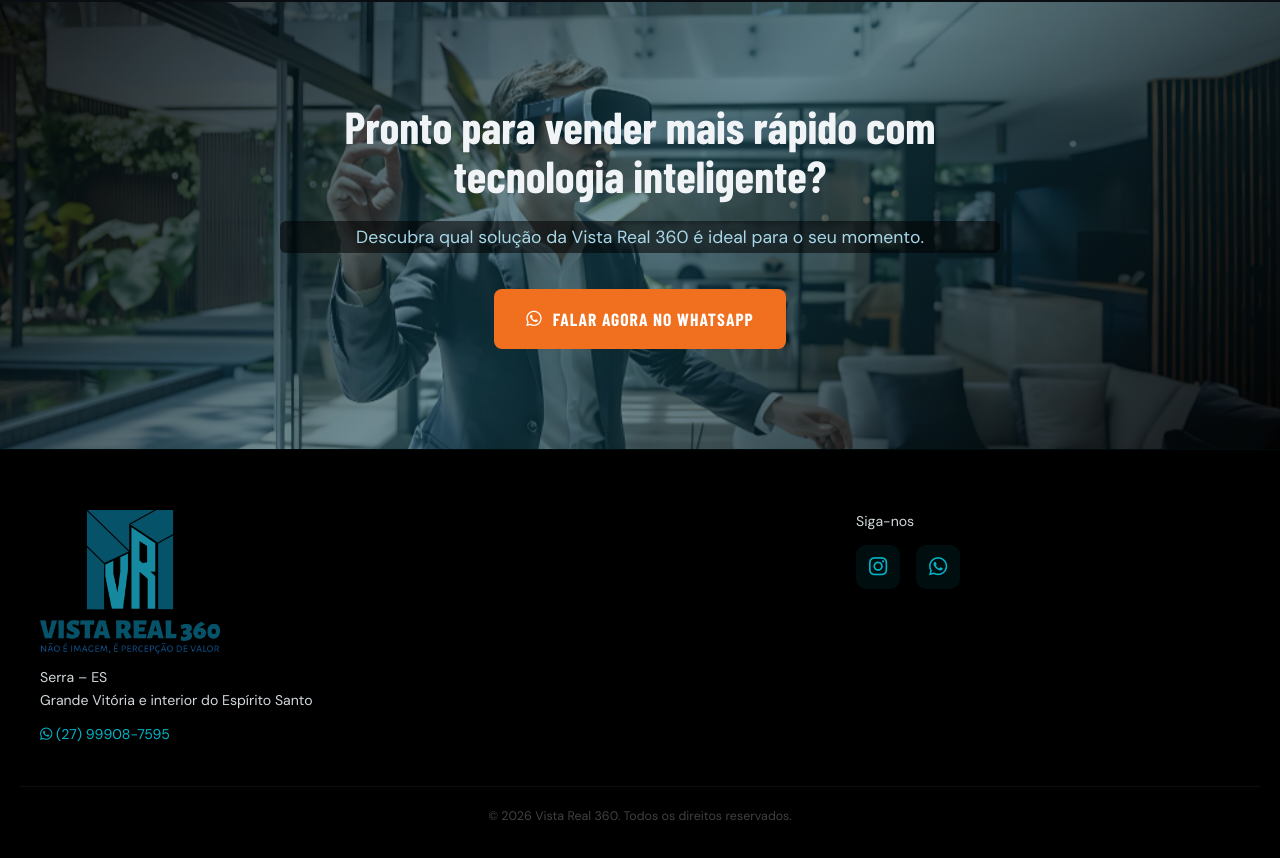
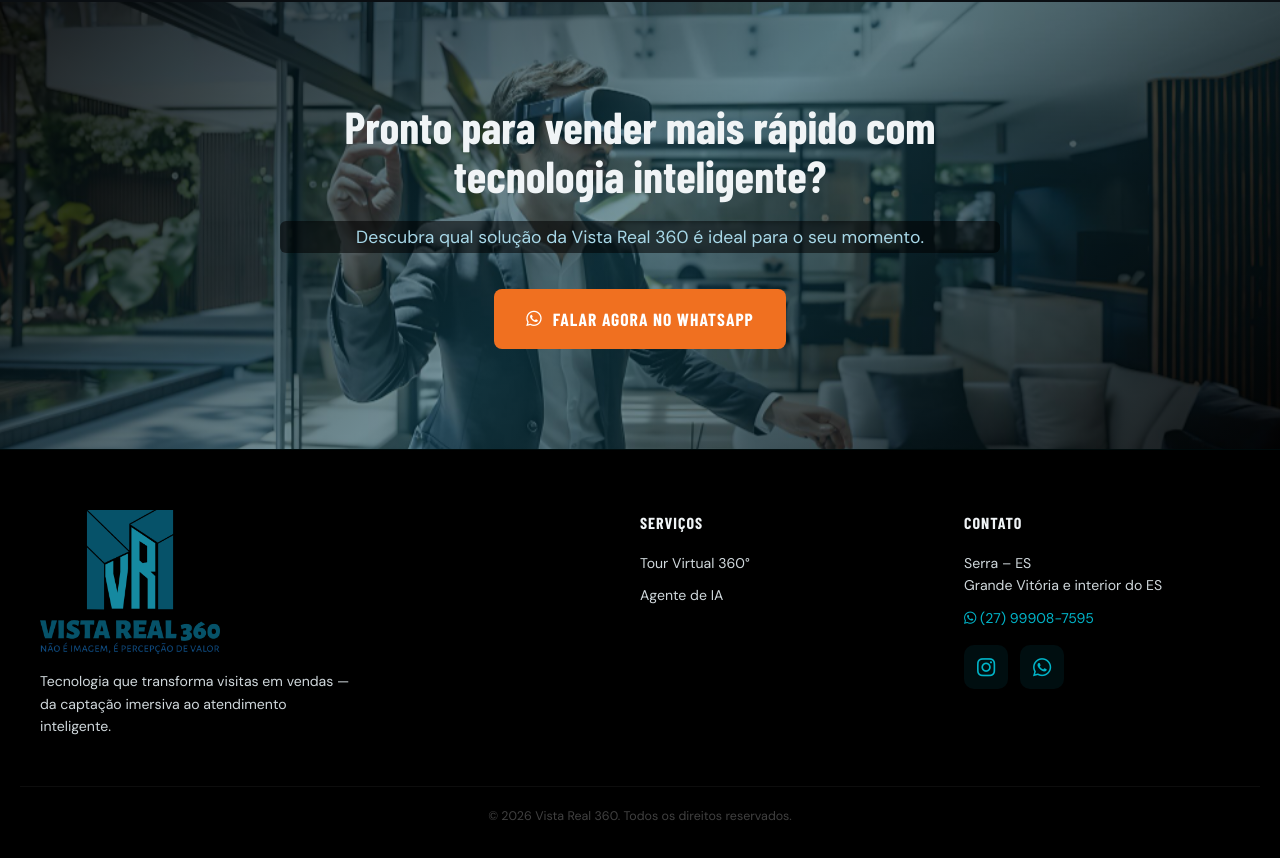
Before and after one commit to johnsonsudre/vistareal360_landingpage, a React (Vite) app: page / in a window 1280 px wide. Shown: the part 1730-2588 px from the top of the page. Built offline with nearby package versions, Linux system fonts and the light colour scheme; the HTML template or start-up script is replaced by a standard one; a web font is replaced by a local one.

Commit message:
feat: footer 3 colunas com servicos e contato; hero home usa mesmas fontes do hero IA

```diff
--- a/src/App.css
+++ b/src/App.css
@@ -781,31 +781,68 @@ a {
   margin: 0 auto;
   display: grid;
   grid-template-columns: 1fr;
-  gap: 32px;
+  gap: 40px;
 }
 
 .footer-logo {
   max-width: 180px;
-  margin-bottom: 12px;
+  margin-bottom: 16px;
 }
 
-.footer-info p {
+.footer-brand-desc {
   font-size: 0.88rem;
   color: var(--text-body);
   line-height: 1.6;
+  max-width: 320px;
 }
 
-.footer-info a {
+.footer-col-title {
+  display: block;
+  font-family: var(--font-display);
+  font-weight: 700;
+  font-size: 1rem;
+  color: var(--text-light);
+  text-transform: uppercase;
+  letter-spacing: 1px;
+  margin-bottom: 16px;
+}
+
+.footer-links {
+  display: flex;
+  flex-direction: column;
+  gap: 10px;
+}
+
+.footer-link {
+  font-size: 0.88rem;
+  color: var(--text-body);
+  transition: color 0.3s ease;
+}
+
+.footer-link:hover {
   color: var(--ciano);
 }
 
-.footer-info a:hover {
+.footer-contact-item {
+  font-size: 0.88rem;
+  color: var(--text-body);
+  line-height: 1.6;
+  margin-bottom: 10px;
+}
+
+.footer-contact-item a {
+  color: var(--ciano);
+  transition: text-decoration 0.3s ease;
+}
+
+.footer-contact-item a:hover {
   text-decoration: underline;
 }
 
 .footer-social {
   display: flex;
-  gap: 16px;
+  gap: 12px;
+  margin-top: 16px;
 }
 
 .footer-social a {
@@ -828,7 +865,7 @@ a {
 }
 
 .footer-copy {
-  margin-top: 40px;
+  margin-top: 48px;
   padding-top: 20px;
   border-top: 1px solid rgba(255,255,255,0.05);
   font-size: 0.78rem;
@@ -972,7 +1009,7 @@ a {
   }
 
   .footer-inner {
-    grid-template-columns: 2fr 1fr;
+    grid-template-columns: 2fr 1fr 1fr;
     gap: 48px;
   }
 
--- a/src/components/Footer.jsx
+++ b/src/components/Footer.jsx
@@ -1,3 +1,5 @@
+import { Link } from 'react-router-dom'
+
 const WHATSAPP = 'https://wa.me/5527999087595'
 const INSTAGRAM = 'https://instagram.com/vistareal360'
 
@@ -5,26 +7,36 @@ export default function Footer() {
   return (
     <footer className="footer" aria-label="Rodapé">
       <div className="footer-inner">
-        <div className="footer-info">
+        <div className="footer-brand">
           <img
             className="footer-logo"
             src="/images/VISTA REAL 360 - logo com slogan.png"
             alt="Vista Real 360 — Não é imagem, é percepção de valor"
             loading="lazy"
           />
-          <p>
+          <p className="footer-brand-desc">
+            Tecnologia que transforma visitas em vendas — da captação imersiva ao atendimento inteligente.
+          </p>
+        </div>
+
+        <div className="footer-col">
+          <span className="footer-col-title">Serviços</span>
+          <div className="footer-links">
+            <Link to="/tourvirtual360" className="footer-link">Tour Virtual 360°</Link>
+            <Link to="/agente_ia" className="footer-link">Agente de IA</Link>
+          </div>
+        </div>
+
+        <div className="footer-col">
+          <span className="footer-col-title">Contato</span>
+          <p className="footer-contact-item">
             Serra – ES<br />
-            Grande Vitória e interior do Espírito Santo
+            Grande Vitória e interior do ES
           </p>
-          <p style={{ marginTop: 12 }}>
+          <p className="footer-contact-item">
             <a href={WHATSAPP} target="_blank" rel="noopener" aria-label="WhatsApp (27) 99908-7595">
               <i className="fab fa-whatsapp" aria-hidden="true"></i> (27) 99908-7595
             </a>
-          </p>
-        </div>
-        <div>
-          <p style={{ fontSize: '0.88rem', color: 'var(--text-body)', marginBottom: 12 }}>
-            Siga-nos
           </p>
           <div className="footer-social">
             <a href={INSTAGRAM} target="_blank" rel="noopener" aria-label="Instagram da Vista Real 360">
@@ -36,6 +48,7 @@ export default function Footer() {
           </div>
         </div>
       </div>
+
       <div className="footer-copy">
         &copy; 2026 Vista Real 360. Todos os direitos reservados.
       </div>
--- a/src/pages/Home.jsx
+++ b/src/pages/Home.jsx
@@ -47,7 +47,7 @@ export default function Home() {
   return (
     <main className="page-home">
       {/* HERO */}
-      <section className="home-hero" aria-label="Hero">
+      <section className="hero home-hero" aria-label="Hero">
         <div className="home-hero-bg" />
         <div className="home-hero-overlay" />
         <div className="hero-content">
```
